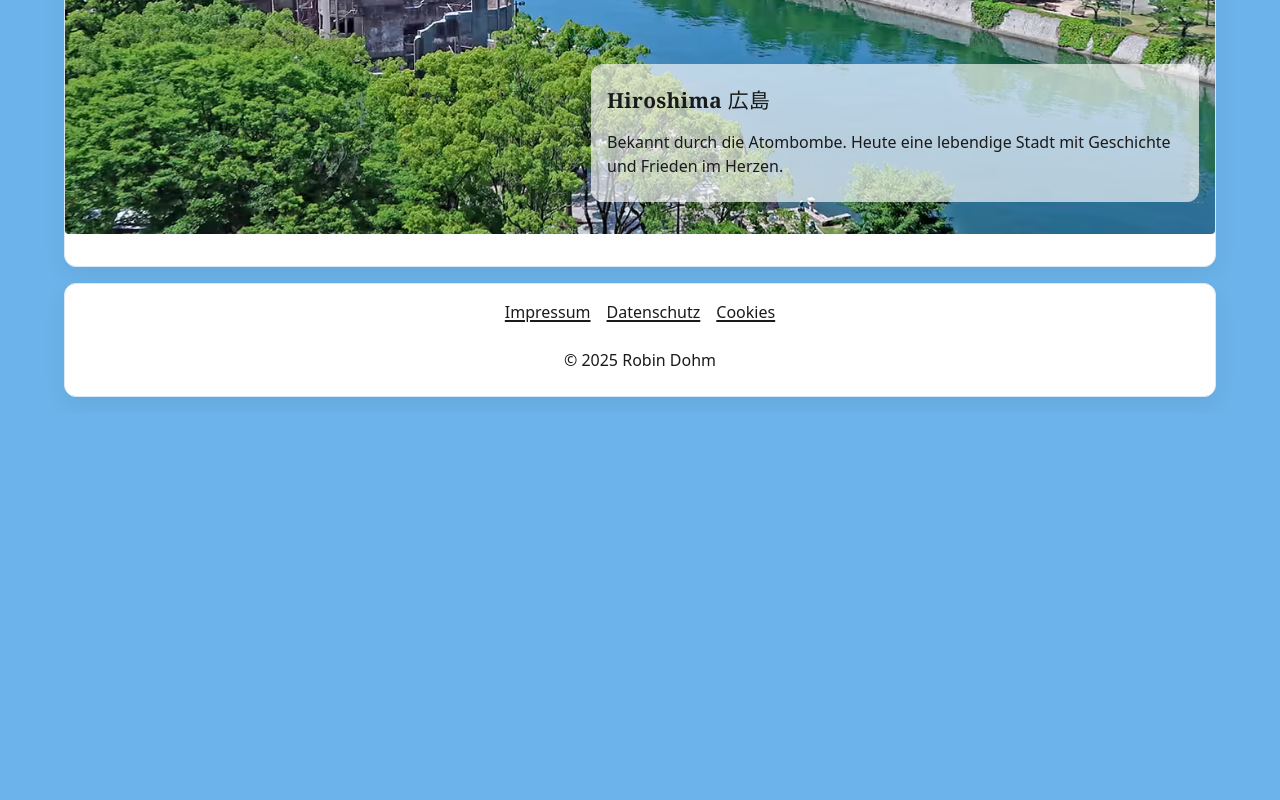
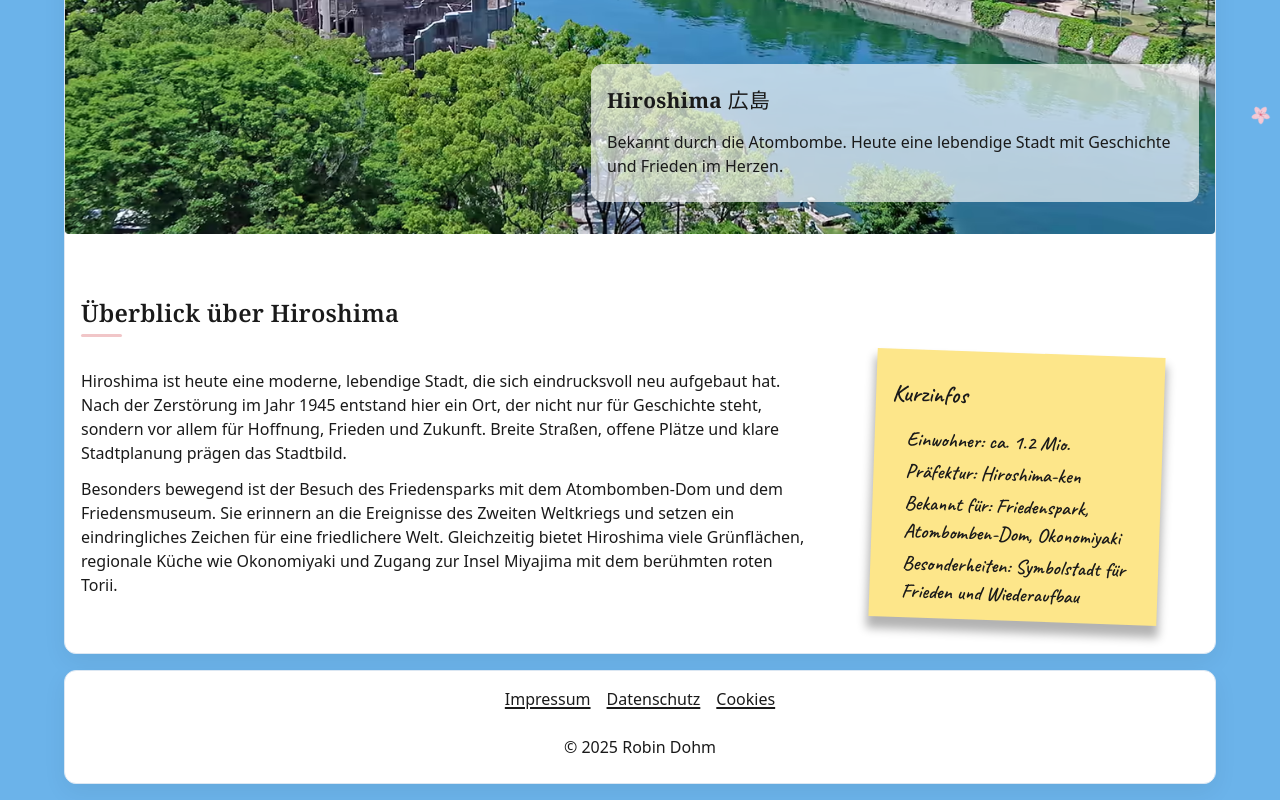
Before and after one commit to IU-Webprogrammierung/webprogrammierung-RobinDohm, a Next.js app: page /staedte/hiroshima in a window 1280 px wide. Shown: the part 596-1396 px from the top of the page. Before the commit the page ends 1009 px from the top, so only its background shows below. Built offline with nearby package versions, Linux system fonts and the light colour scheme; a web font is replaced by a local one.

Commit message:
feat (pages/staedte): Added CityOverview Component

```diff
--- a/app/(pages)/staedte/[city]/page.tsx
+++ b/app/(pages)/staedte/[city]/page.tsx
@@ -1,6 +1,7 @@
 import { notFound } from "next/navigation";
 import { Hero } from "@/components/Hero";
 import { citySlugs, getCityBySlug } from "@/data/cities";
+import { CityOverviewSection } from "@/components/sections/staedte/CityOverviewSection";
 
 type CityPageParams = Promise<{ city: string }>;
 
@@ -15,7 +16,7 @@ export default async function CityPage({ params }: { params: CityPageParams }) {
     notFound();
   }
 
-  const { hero } = city;
+  const { hero, overview } = city;
 
   return (
     <main id={city.slug}>
@@ -34,6 +35,13 @@ export default async function CityPage({ params }: { params: CityPageParams }) {
         }
         subtitle={hero.subtitle}
       />
+
+      <CityOverviewSection
+        heading={overview.heading}
+        paragraphs={overview.paragraphs}
+        infoTitle={overview.infoTitle}
+        infoItems={overview.infoItems}
+      />
     </main>
   );
 }
--- a/components/StickyNote.tsx
+++ b/components/StickyNote.tsx
@@ -14,7 +14,7 @@ export function StickyNote({
 }: StickyNoteProps) {
   return (
     <div
-      className={`bg-sticky text-text font-handwritten shadow-stickynote font-semibold text-center text-xl px-4 py-3 ${
+      className={`bg-sticky text-text font-handwritten shadow-stickynote font-semibold text-center text-2xl md:text-xl px-4 py-3 ${
         rotate ? "rotate-2" : ""
       } ${className}`}
     >
--- /dev/null
+++ b/components/sections/staedte/CityOverviewSection.tsx
@@ -0,0 +1,62 @@
+// components/CityOverviewSection.tsx
+
+import { StickyNote } from "@/components/StickyNote";
+
+type CityInfoItem = {
+  label: string;
+  value: string;
+};
+
+type CityOverviewSectionProps = {
+  id?: string;
+  heading: string;
+  paragraphs: string[];
+  infoTitle: string;
+  infoItems: CityInfoItem[];
+  stickyRotate?: boolean; // steuert Rotation der Sticky Note
+  className?: string;
+};
+
+export function CityOverviewSection({
+  id = "city-overview",
+  heading,
+  paragraphs,
+  infoTitle,
+  infoItems,
+  stickyRotate = true,
+  className,
+}: CityOverviewSectionProps) {
+  return (
+    <section id={id} className={`py-custom text-text ${className ?? ""}`}>
+      {/* Titel */}
+      <h2 className="mb-8">{heading}</h2>
+
+      {/* Layout (Text + Info) */}
+      <div className="grid gap-4 md:grid-cols-[2fr_minmax(0,1fr)] md:items-start md:gap-6">
+        {/* Textblock */}
+        <div className="space-y-3">
+          {paragraphs.map((p, i) => (
+            <p key={i}>{p}</p>
+          ))}
+        </div>
+
+        {/* Kurzinfos */}
+        <aside className="max-w-[18rem] mx-auto mt-2 md:-mt-4">
+          <StickyNote rotate={stickyRotate} className="px-4 py-3">
+            <h3 className="my-4 text-2xl font-semibold text-left">
+              {infoTitle}
+            </h3>
+
+            <ul className="list-none space-y-1 pl-4 text-left">
+              {infoItems.map((item, i) => (
+                <li key={i}>
+                  <strong>{item.label}:</strong> <span>{item.value}</span>
+                </li>
+              ))}
+            </ul>
+          </StickyNote>
+        </aside>
+      </div>
+    </section>
+  );
+}
--- a/data/cities.ts
+++ b/data/cities.ts
@@ -7,9 +7,17 @@ export type CityHero = {
   subtitle: string;
 };
 
+export type CityOverview = {
+  heading: string;
+  paragraphs: string[];
+  infoTitle: string;
+  infoItems: { label: string; value: string }[];
+};
+
 export type CityContent = {
   slug: string;
   hero: CityHero;
+  overview: CityOverview;
 };
 
 export const cities: CityContent[] = [
@@ -21,7 +29,22 @@ export const cities: CityContent[] = [
       imageSize: { width: 1501, height: 900 },
       title: "Tokyo",
       titleAccent: "東京",
-      subtitle: "Die größte Stadt der Welt. Hier pulsiert das Leben, Tag und Nacht.",
+      subtitle:
+        "Die größte Stadt der Welt. Hier pulsiert das Leben, Tag und Nacht.",
+    },
+    overview: {
+      heading: "Überblick über Tokyo",
+      paragraphs: [
+        "Tokyo ist ein Schmelztiegel aus Moderne und Tradition. Zwischen glänzenden Wolkenkratzern, ruhigen Schreinen und unzähligen Restaurants pulsiert eine Stadt, die nie schläft und doch überall kleine Oasen der Ruhe bietet.",
+        "Hier treffen alte Handwerkskünste auf Hightech, jahrhundertealte Tempel auf futuristische Architektur. Jeder Stadtteil hat seinen eigenen Charakter von Shibuya bis Asakusa, von Akihabara bis Ueno.",
+      ],
+      infoTitle: "Kurzinfos",
+      infoItems: [
+        { label: "Einwohner", value: "ca. 14 Mio." },
+        { label: "Präfektur", value: "Tokyo-to" },
+        { label: "Bekannt für", value: "Technik, Mode, Popkultur" },
+        { label: "Besonderheiten", value: "Die größte Stadt der Welt" },
+      ],
     },
   },
   {
@@ -32,7 +55,28 @@ export const cities: CityContent[] = [
       imageSize: { width: 1150, height: 900 },
       title: "Osaka",
       titleAccent: "大阪",
-      subtitle: "Die Hauptstadt der japanischen Küche. Essen, Spaß und Shopping.",
+      subtitle:
+        "Die Hauptstadt der japanischen Küche. Essen, Spaß und Shopping.",
+    },
+    overview: {
+      heading: "Überblick über Osaka",
+      paragraphs: [
+        "Osaka ist eine der größten Metropolen Japans und bekannt für ihre offene, lebendige und humorvolle Atmosphäre. Im Gegensatz zum eher traditionellen Kyoto wirkt Osaka modern, laut, bunt und sehr nah am Alltag der Menschen. Die Stadt gilt als Handelszentrum mit langer Geschichte und wird oft als „Küche Japans“ bezeichnet.",
+        "Besonders beliebt sind Viertel wie Dōtonbori mit seinen Leuchtreklamen und Straßenständen, sowie Osaka Castle, das von einem großen Park umgeben ist. Auch das Hafenviertel mit dem Aquarium Kaiyūkan und die Umeda Sky Building-Plattform bieten eindrucksvolle Eindrücke. Osaka vermittelt ein Gefühl von Energie, Vielfalt und Genuss, ideal für alle, die Japan von seiner lebensfrohen Seite kennenlernen möchten.",
+      ],
+      infoTitle: "Kurzinfos",
+      infoItems: [
+        { label: "Einwohner", value: "ca. 2.7 Mio" },
+        { label: "Präfektur", value: "Osaka-fu" },
+        {
+          label: "Bekannt für",
+          value: "Straßenessen, Unterhaltung, Dōtonbori",
+        },
+        {
+          label: "Besonderheiten",
+          value: "wird häufig „Küche Japans“ genannt",
+        },
+      ],
     },
   },
   {
@@ -43,7 +87,25 @@ export const cities: CityContent[] = [
       imageSize: { width: 1350, height: 900 },
       title: "Kyoto",
       titleAccent: "京都",
-      subtitle: "Die ehmalige Kaiserstadt Japans. Tradition und Moderne treffen hier aufeinander.",
+      subtitle:
+        "Die ehmalige Kaiserstadt Japans. Tradition und Moderne treffen hier aufeinander.",
+    },
+    overview: {
+      heading: "Überblick über Kyoto",
+      paragraphs: [
+        "Kyoto war über Jahrhunderte die kaiserliche Hauptstadt Japans und gilt bis heute als kulturelles Herz des Landes. In Stadtteilen wie Gion oder Higashiyama begegnet man traditioneller Architektur, schmalen Gassen und historischen Stadthäusern, in denen einst Händlerinnen, Adelige und Geishas lebten und arbeiteten. Die Atmosphäre wirkt ruhig und ehrwürdig, fast so, als würde die Vergangenheit noch immer mitschwingen.",
+        "Besucherinnen und Besucher können dort alte Tempelanlagen, Schreine und Gärten erkunden und dabei die tiefe Verbindung zwischen Natur, Religion und Alltagskultur spüren. Zusammen mit Orten wie dem Kiyomizu-dera, dem Fushimi Inari und dem Kaiserpalast vermittelt Kyoto ein lebendiges Bild der japanischen Traditionen und ihrer Bedeutung für das heutige Japan.",
+      ],
+      infoTitle: "Kurzinfos",
+      infoItems: [
+        { label: "Einwohner", value: "ca. 1.45 Mio." },
+        { label: "Präfektur", value: "Kyoto-fu" },
+        {
+          label: "Bekannt für",
+          value: "Tempel, Schreine, traditionelle Kultur",
+        },
+        { label: "Besonderheiten", value: "ehemalige Kaiserstadt Japans" },
+      ],
     },
   },
   {
@@ -55,6 +117,26 @@ export const cities: CityContent[] = [
       title: "Kanazawa",
       titleAccent: "金沢",
       subtitle: "Die Stadt der Samurai",
+    },
+    overview: {
+      heading: "Überblick über Kanazawa",
+      paragraphs: [
+        "Kanazawa war einst eine bedeutende Samurai-Hochburg während der Edo-Zeit. Besonders im Nagamachi-Viertel sieht man noch heute die alten Lehmmauern, engen Gassen und traditionellen Residenzen, in denen Samurai-Familien lebten. Die Atmosphäre wirkt ruhig, aber gleichzeitig stolz und geschichtsträchtig.",
+        "Besucher können dort alte Herrenhäuser besichtigen, Rüstungen und Alltagsgegenstände der Krieger sehen und ein Gefühl für ihre Lebensweise bekommen. Zusammen mit dem Kenroku-en Garten und dem Schloss Kanazawa vermittelt die Stadt ein authentisches Bild des japanischen Adels und seiner Werte.",
+      ],
+      infoTitle: "Kurzinfos",
+      infoItems: [
+        { label: "Einwohner", value: "ca. 460.000" },
+        { label: "Präfektur", value: "Ishikawa" },
+        {
+          label: "Bekannt für",
+          value: "Samurai-Viertel, Kenroku-en Garten, Blattgold",
+        },
+        {
+          label: "Besonderheiten",
+          value: "Eines der am besten erhaltenen Samurai-Viertel Japans",
+        },
+      ],
     },
   },
   {
@@ -68,6 +150,26 @@ export const cities: CityContent[] = [
       subtitle:
         "Bekannt durch die Atombombe. Heute eine lebendige Stadt mit Geschichte und Frieden im Herzen.",
     },
+    overview: {
+      heading: "Überblick über Hiroshima",
+      paragraphs: [
+        "Hiroshima ist heute eine moderne, lebendige Stadt, die sich eindrucksvoll neu aufgebaut hat. Nach der Zerstörung im Jahr 1945 entstand hier ein Ort, der nicht nur für Geschichte steht, sondern vor allem für Hoffnung, Frieden und Zukunft. Breite Straßen, offene Plätze und klare Stadtplanung prägen das Stadtbild.",
+        "Besonders bewegend ist der Besuch des Friedensparks mit dem Atombomben-Dom und dem Friedensmuseum. Sie erinnern an die Ereignisse des Zweiten Weltkriegs und setzen ein eindringliches Zeichen für eine friedlichere Welt. Gleichzeitig bietet Hiroshima viele Grünflächen, regionale Küche wie Okonomiyaki und Zugang zur Insel Miyajima mit dem berühmten roten Torii.",
+      ],
+      infoTitle: "Kurzinfos",
+      infoItems: [
+        { label: "Einwohner", value: "ca. 1.2 Mio." },
+        { label: "Präfektur", value: "Hiroshima-ken" },
+        {
+          label: "Bekannt für",
+          value: "Friedenspark, Atombomben-Dom, Okonomiyaki",
+        },
+        {
+          label: "Besonderheiten",
+          value: "Symbolstadt für Frieden und Wiederaufbau",
+        },
+      ],
+    },
   },
 ];
 
```
